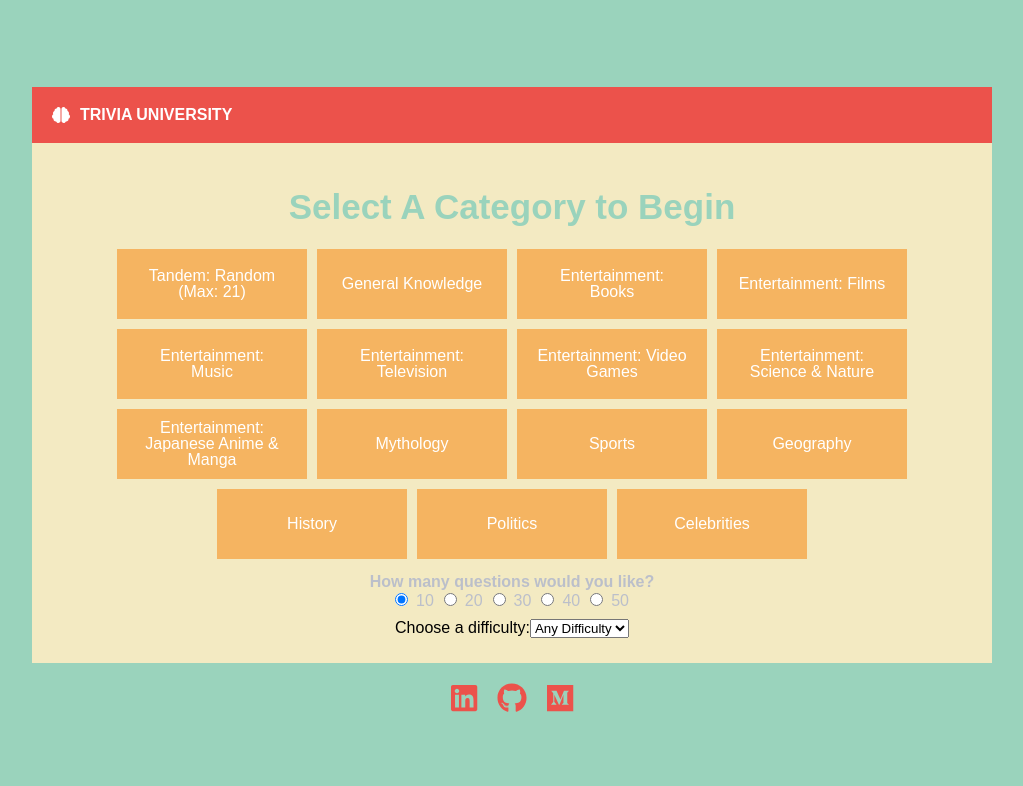
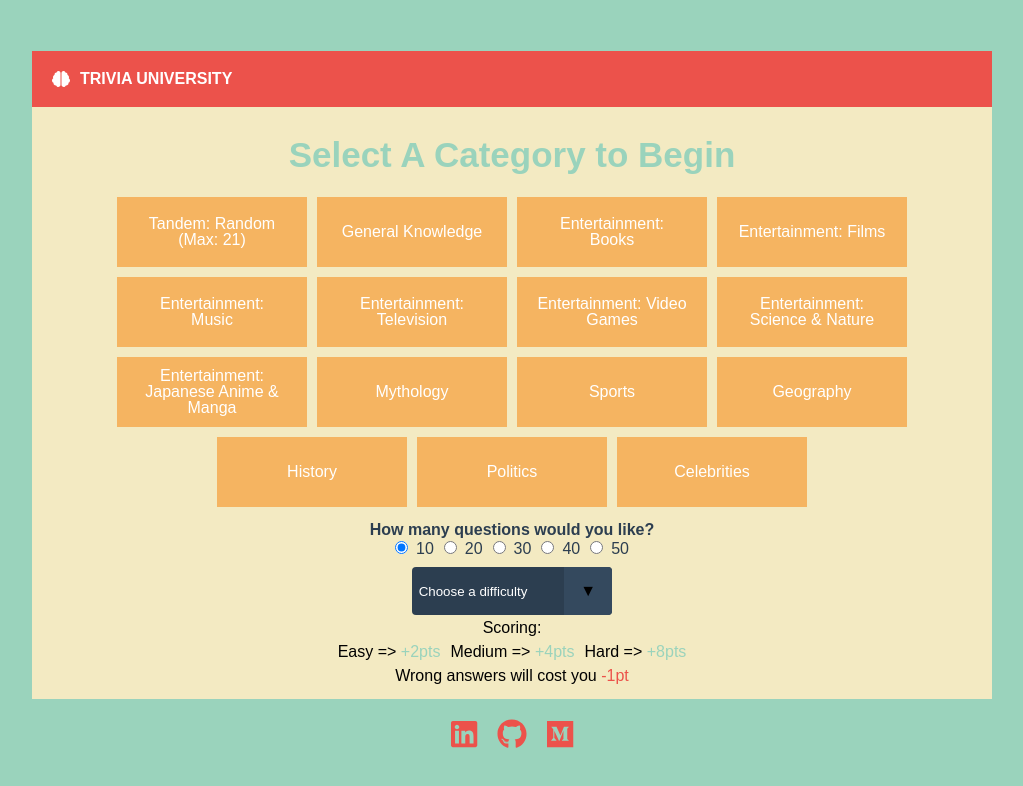
Before and after one commit to MahmudAhmed/TriviaUniverse, a React (Create React App) app: page / in a window 1280 px wide. Shown: the top 786 px of the page, without its empty margins (128-1151 px from the left). Built offline with nearby package versions, Linux system fonts and the light colour scheme.

Commit message:
difficulty

```diff
--- a/src/App.js
+++ b/src/App.js
@@ -33,7 +33,6 @@ const CATAGORIES = [
 ];
 
 const QUESTIONS_AMOUNT = [10, 20, 30, 40, 50];
-const DIFFICULTIES = ["easy", "medium", "hard"];
 
 class App extends React.Component {
   constructor(props) {
@@ -68,8 +67,6 @@ class App extends React.Component {
           }`
         )
         .then((data) => {
-          debugger;
-          console.log(data.data.results);
           this.setState({ questions: data.data.results });
         });
     }
@@ -81,6 +78,10 @@ class App extends React.Component {
     if (!question) return null;
     return (
       <div className="question-container">
+        <div className="question-details">
+          <h4>Category: "{question.category}"</h4>
+          <h4>Difficulty: "{question.difficulty}"</h4>
+        </div>
         <div className="the-question">
           <h2 dangerouslySetInnerHTML={{ __html: `${question.question}` }}></h2>
         </div>
@@ -103,11 +104,12 @@ class App extends React.Component {
 
   handleAnswerClk = (questions, idx, choice) => {
     const question = questions[idx];
-    debugger;
     let { score, gameOver, highScore } = this.state;
 
     if (question.correct_answer === choice) {
-      score += 1;
+      if (question.difficulty === "hard") score += 8;
+      else if (question.difficulty === "medium") score += 6;
+      else score += 2;
     } else {
       score--;
     }
@@ -216,9 +218,7 @@ class App extends React.Component {
     this.setState(
       {
         difficulty: e.currentTarget.value
-      },
-      () => console.log(this.state.difficulty)
-    );
+      });
   };
 
   categorySelection = () => {
@@ -263,32 +263,33 @@ class App extends React.Component {
           </div>
         </div>
         {this.displayDifficulty()}
+        {this.displayInstructions()}
       </div>
     );
   };
 
   displayDifficulty = () => {
     return (
-      <div>
-        <label for="difficulty">Choose a difficulty:</label>
+      <div className="difficulty-container">
+        {/* <label for="difficulty">Choose a difficulty:</label> */}
         <select
           name="dificulty"
           id="difficulty-list"
           onChange={this.handleDifficultySelection}
         >
-          <option value="">Any Difficulty</option>
+          <option selected disabled>Choose a difficulty</option>
+          <option value="">Random (Default)</option>
           <option value="easy">Easy</option>
           <option value="medium">Medium</option>
           <option value="hard">Hard</option>
         </select>
+
       </div>
     );
   };
 
-  render() {
+  displaySocial = () => {
     return (
-      <div className="main-container">
-        {this.displayGameScreen()}
       <div class="social-icon-container">
         <a href="https://www.linkedin.com/in/mahmud-ahmed/" target="_black">
           <FontAwesomeIcon className="social-icons" icon={faLinkedin} />
@@ -300,6 +301,28 @@ class App extends React.Component {
           <FontAwesomeIcon className="social-icons" icon={faMedium} />
         </a>
       </div>
+    )
+  }
+
+  displayInstructions = () => {
+    return (
+      <div className={"instruction-container"}>
+        <h2>Scoring:</h2>
+        <ul id="scoring">
+          <li className="scoring-li">Easy => <span className="plus">+2pts</span> </li>
+          <li className="scoring-li">Medium => <span className="plus">+4pts</span> </li>
+          <li className="scoring-li">Hard => <span className="plus">+8pts</span> </li>
+        </ul>
+        <p id="warning-wrong">Wrong answers will cost you <span className="minus">-1pt</span></p>
+      </div>
+    )
+  }
+
+  render() {
+    return (
+      <div className="main-container">
+        {this.displayGameScreen()}
+        {this.displaySocial()}
       </div>
     );
   }
--- a/src/stylesheets/App.css
+++ b/src/stylesheets/App.css
@@ -84,6 +84,17 @@ body {
   align-items: center;
   flex-direction: column;
   position: relative;
+}
+
+.question-details {
+  min-width: 500px;
+  display: flex;
+  justify-content: space-between;
+  align-items: center;
+  flex-wrap: wrap;
+  margin: 10px
+  /* flex-direction: column; */
+
 }
 
 .the-question {
@@ -181,17 +192,6 @@ body {
   color: white;
 }
 
-/* .quit-container {
-  width: 100%;
-  padding: 0 20px;
-  box-sizing: border-box;
-  display: flex;
-  justify-items: flex-end;
-  align-items: flex-end;
-  background-color: lime;
-
-} */
-
 #trash {
   position: absolute;
   right: 10px;
--- a/src/stylesheets/categories.css
+++ b/src/stylesheets/categories.css
@@ -58,7 +58,7 @@
   justify-content: space-around;
   align-items: center;
   flex-direction: column;
-  color: #bbbfca
+  color: #2c3e50
   /* background-color: hotpink; */
 }
 
@@ -72,8 +72,92 @@
 
 .amount {
   padding: 5px;
+  cursor: pointer;
+
 }
 
+select {
+  -webkit-appearance: none;
+  -moz-appearance: none;
+  -ms-appearance: none;
+  appearance: none;
+  outline: 0;
+  box-shadow: none;
+  border: 0 !important;
+  background: #2c3e50;
+  background-image: none;
+}
+
+select::-ms-expand {
+  display: none;
+}
+
+.difficulty-container {
+  position: relative;
+  display: flex;
+  width: 200px;
+  height: 3em;
+  line-height: 3;
+  background: #2c3e50;
+  overflow: hidden;
+  border-radius: .25em;
+}
+select {
+  flex: 1;
+  padding: 0 .5em;
+  color: #fff;
+  cursor: pointer;
+}
+/* Arrow */
+.difficulty-container::after {
+  content: '\25BC';
+  position: absolute;
+  top: 0;
+  right: 0;
+  padding: 0 1em;
+  background: #34495e;
+  cursor: pointer;
+  pointer-events: none;
+  -webkit-transition: .25s all ease;
+  -o-transition: .25s all ease;
+  transition: .25s all ease;
+}
+/* Transition */
+.difficulty-container:hover::after {
+  color: #f39c12;
+}
+
+.instruction-container {
+  max-width: 500px;
+  display: flex;
+  justify-content: center;
+  align-items: center;
+  flex-direction: column;
+  text-align: center;
+}
+
+.instruction-container > h2, #warning-wrong {
+  margin: 5px;
+}
+
+#scoring {
+  display: flex;
+  justify-content: center;
+  align-items: center;
+  cursor: pointer;
+}
+
+.scoring-li {
+  margin: 3px 5px;
+}
+
+.plus {
+  color: #9ad3bc;
+}
+
+.minus {
+  color: #EC524A;
+}
 
 
 
@@ -82,4 +166,14 @@
     display: block;
     width: 100%;
   }
+
+  .question-details {
+    width: 100%;
+    justify-content: center;
+    flex-direction: column;
+  }
+
+  .question-details > h4 {
+    margin: 5px;
+  }
 }
```
Lines whose indentation alone changed are shown as unchanged.
